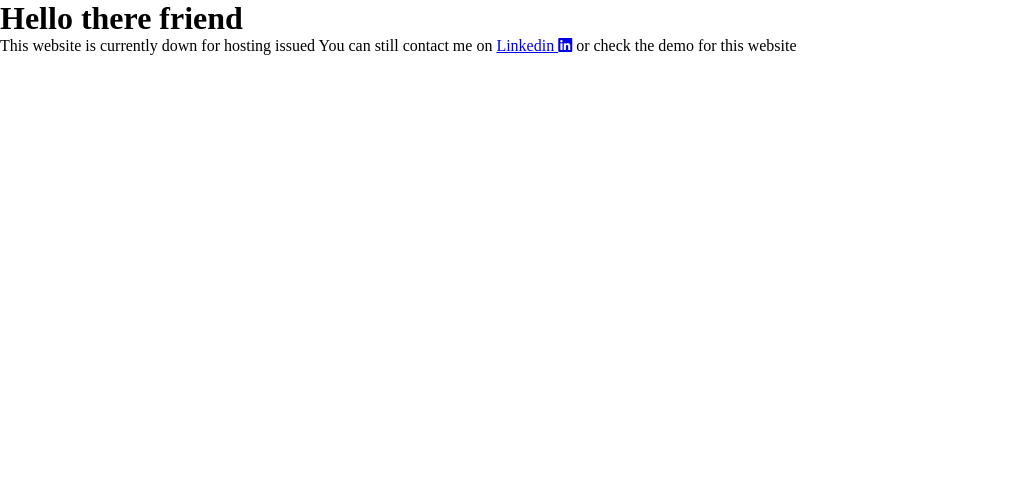
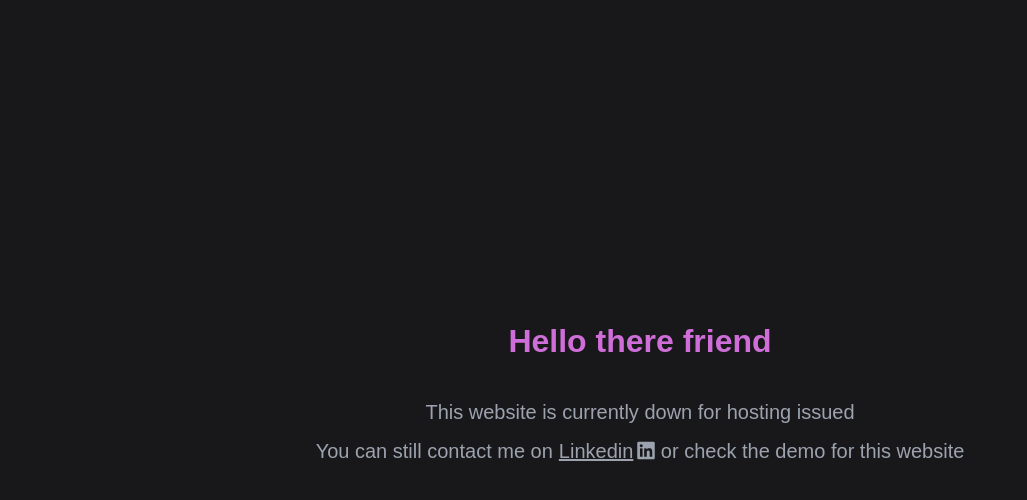
Before and after one commit to mohamedsennia/blackJackFront, an Angular app: page / in a window 1280 px wide. Shown: the top 500 px of the page, without its empty margins (0-1027 px from the left). Built offline with nearby package versions, Linux system fonts and the light colour scheme.

Commit message:
Update app.component.css

```diff
--- a/src/app/app.component.css
+++ b/src/app/app.component.css
@@ -3,3 +3,39 @@
 
     display: block;
 }
+div{
+    display: flex;
+    flex-direction: column;
+    background-color: #18181B;
+    color: #9CA3AF;
+    height: 100%;
+    align-items: center;
+    justify-content: center;
+    font-family: sans-serif
+}
+h1{
+    color: #CF6ED8;
+    margin-bottom: 40px;
+}
+p{
+    text-align: center;
+    font-size: 20px;
+    line-height: 24px;
+    align-items: center;
+    display: flex;
+    flex-direction: column;
+}
+span{
+    display: flex;
+    margin-bottom: 15px;
+}
+a{
+    color: #9CA3AF;
+    display: flex;
+    align-items: center;
+    width: fit-content;
+    margin:0px 6px;
+}
+i{
+    margin-left: 4px;
+}
```
